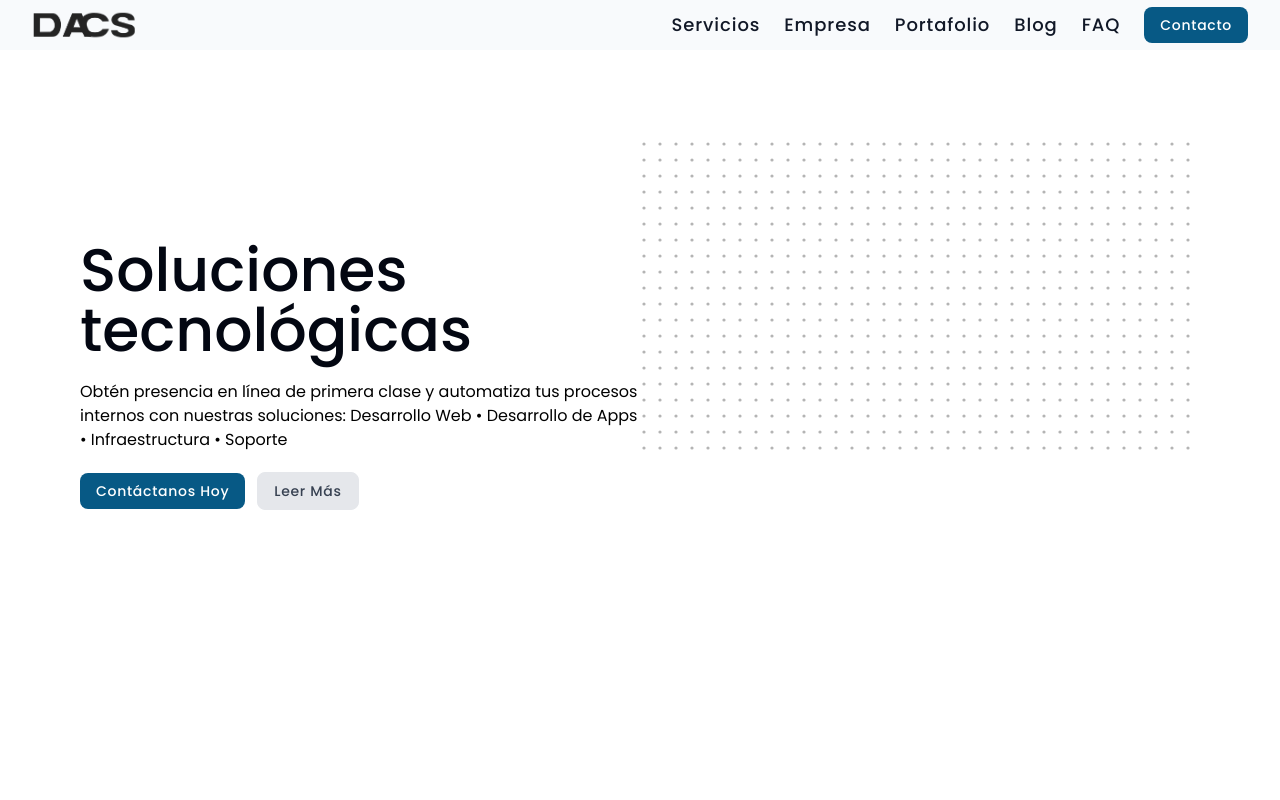
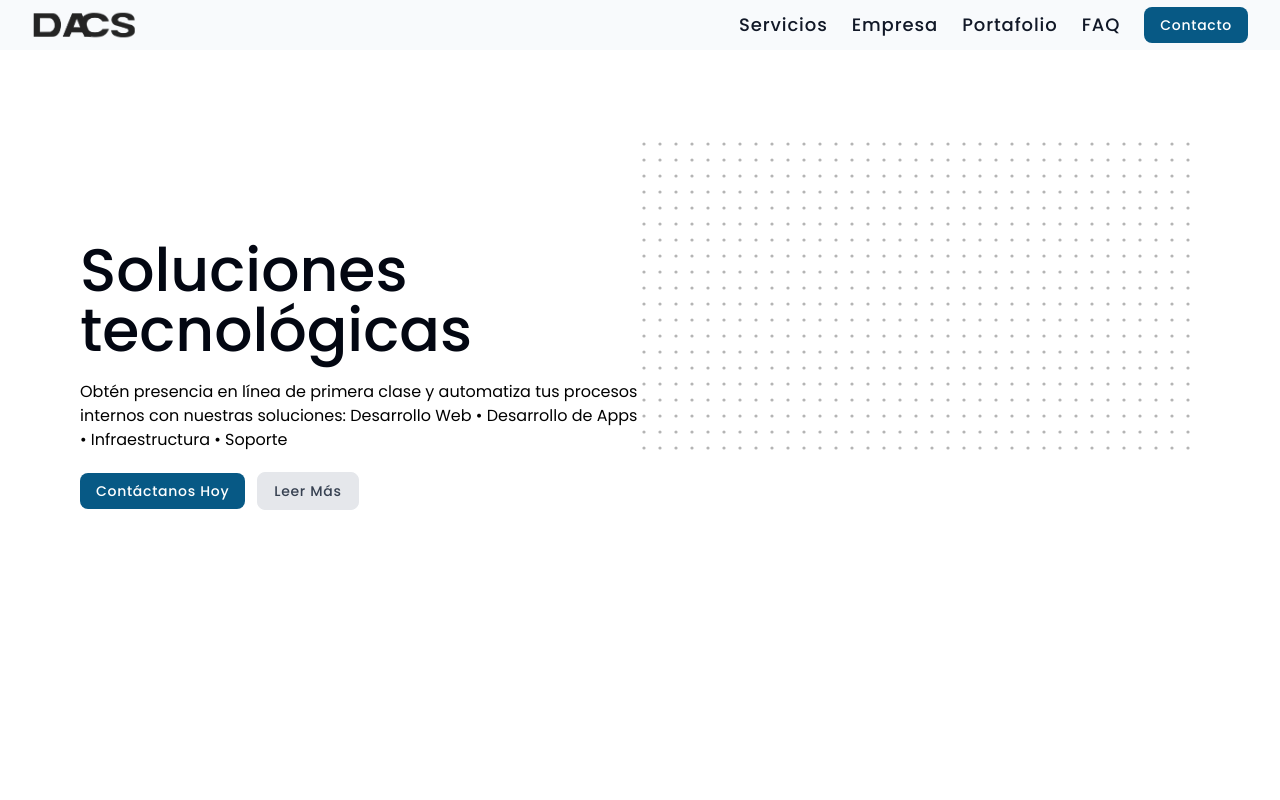
Before and after one commit to ycarruido/dacs, a Next.js app: page / in a window 1280 px wide. Shown: the top 800 px of the page. Built offline with nearby package versions, Linux system fonts and the light colour scheme.

Commit message:
Se configuro reCAPTCHA en el form de contacto. archivos tocado: contact/page.jx - handleFormAction.jsx

```diff
--- a/src/app/contact/page.jsx
+++ b/src/app/contact/page.jsx
@@ -181,7 +181,7 @@ function ContactForm({ servicesItems, isSubmitting, handleSubmit, formSent }) {
       <div className="pt-1">
         <Button
           type="submit"
-          className="w-full text-white bg-sky-800 hover:bg-sky-600 active:bg-sky-900 ring-offset-2 ring-sky-600 focus:ring"
+          className="w-full sm:w-full md:w-1/2 lg:w-1/2 xl:w-1/2 text-white bg-sky-800 hover:bg-sky-600 active:bg-sky-900 ring-offset-2 ring-sky-600 focus:ring"
           disabled={isSubmitting}
         >
           {isSubmitting ? "Enviando..." : "Enviar Mensaje"}
--- a/src/components/ui/Navbar/Navbar.jsx
+++ b/src/components/ui/Navbar/Navbar.jsx
@@ -11,7 +11,7 @@ const Navbar = () => {
         { title: "Servicios", path: "#services900" },
         { title: "Empresa", path: "#about901" },
         { title: "Portafolio", path: "/portfolio" }, // Cambiamos a la ruta absoluta
-        { title: "Blog", path: "#testimonials" },
+        // { title: "Blog", path: "#testimonials" },
         { title: "FAQ", path: "/faq" } // Cambiamos a la ruta absoluta
     ];
 
```
